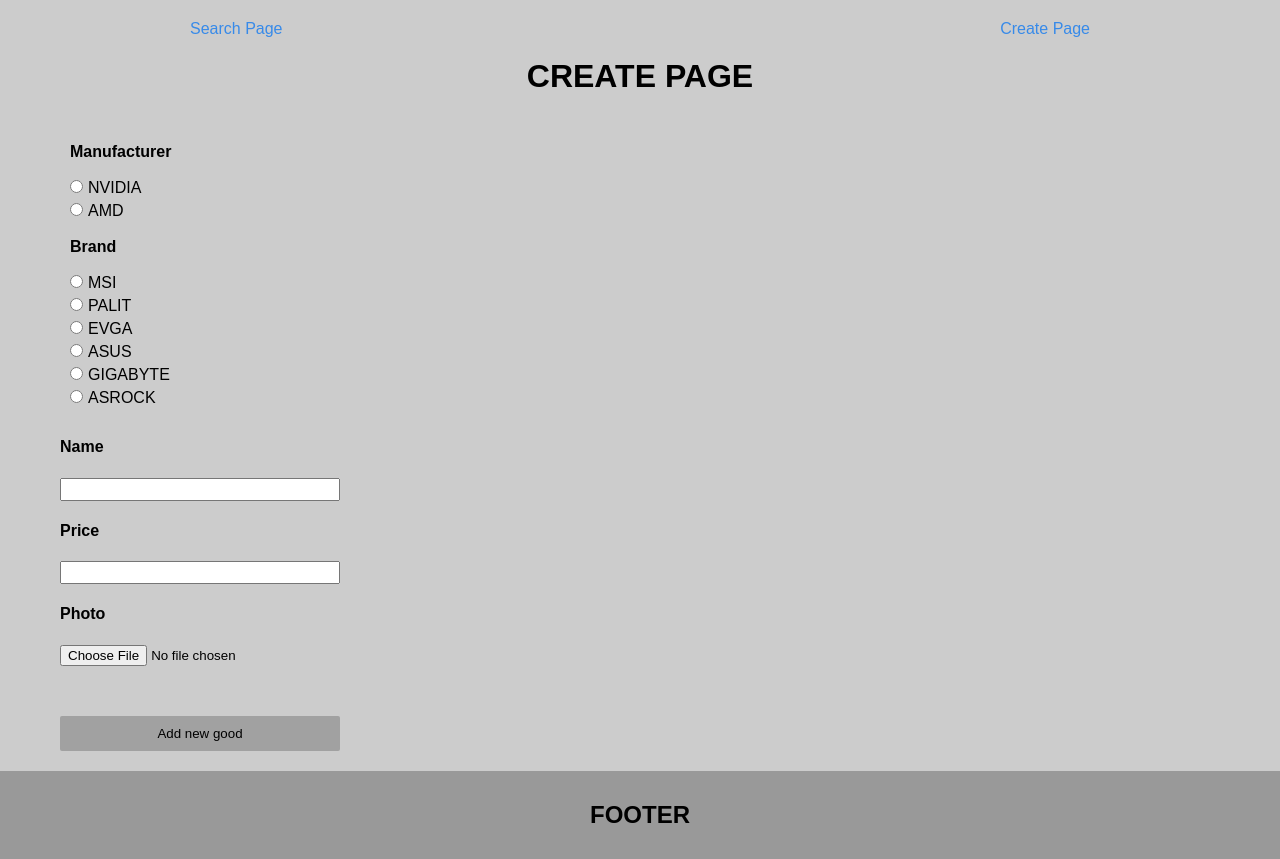
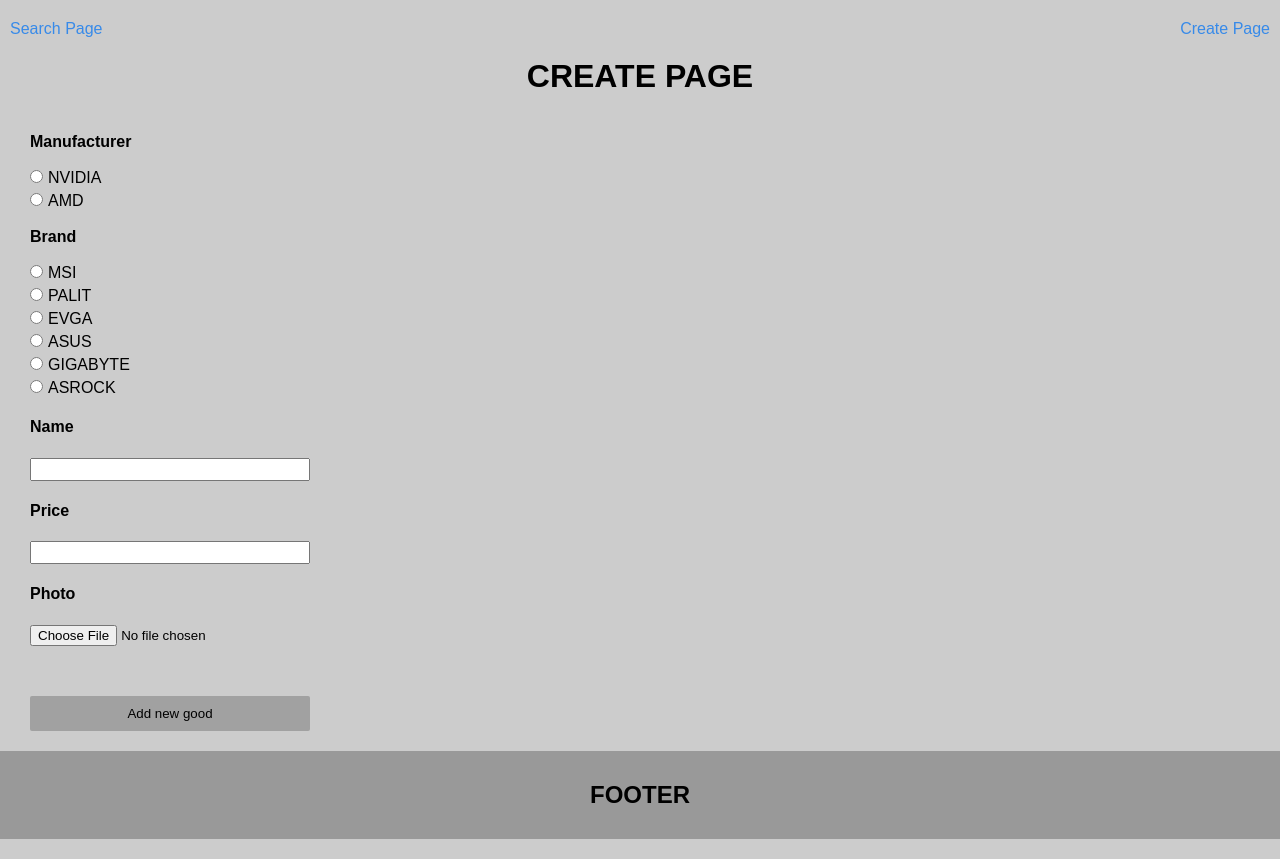
Before and after one commit to Fpsska/SmartDesign-Task, a React (Create React App) app: page /SmartDesign-Task/createpage in a window 1280 px wide. Built offline with nearby package versions, Linux system fonts and the light colour scheme; no server answers.

Commit message:
feat: add parent div  for form HTML-el in SearchPage.jsx & add logic of setting dynamic class for aside HTML-el

```diff
--- a/src/assets/scss/media.scss
+++ b/src/assets/scss/media.scss
@@ -12,7 +12,7 @@
         order: 1;
         width: 100%;
     }
-    .filter {
+    .aside {
         width: 100%;
     }
     .filter__column {
--- a/src/assets/scss/style.scss
+++ b/src/assets/scss/style.scss
@@ -17,6 +17,7 @@
     margin: 0;
     padding: 0;
     position: relative;
+    overflow: hidden;
 }
 
 ul,
@@ -57,16 +58,16 @@
 }
 
 .container {
-    max-width: 1220px;
+    max-width: 1360px;
+    padding: 0 10px;
     margin: 0 auto;
-    padding: 0 10px;
     height: 100%;
 }
-.container--small {
-    @extend .container;
-    max-width: 920px;
-    padding: 0 10px;
-}
+// .container--small {
+//     @extend .container;
+//     max-width: 920px;
+//     padding: 0 10px;
+// }
 
 .title {
     margin: 0;
@@ -94,8 +95,7 @@
     &__list {
         display: flex;
         flex-wrap: wrap;
-        min-height: 550px;
-        max-height: 555px;
+        height: calc(100vh - 60px - 65px - 87px - 130px);
         overflow-y: scroll;
         flex-grow: 1;
     }
@@ -109,6 +109,7 @@
         margin: 50px 0 0 0;
         display: flex;
         align-items: flex-start;
+        position: relative;
     }
 }
 
@@ -128,3 +129,11 @@
         flex-direction: column;
     }
 }
+
+.aside {
+    position: relative;
+}
+.aside.absolute {
+    position: absolute;
+    right: 0;
+}
--- a/src/components/common/filtermenu/filtermenu.scss
+++ b/src/components/common/filtermenu/filtermenu.scss
@@ -1,8 +1,6 @@
 .filter {
     display: flex;
     flex-direction: column;
-    flex-grow: 0;
-    padding: 10px 0 10px 10px;
     margin: 0 0 0 auto;
     &__option {
         &:not(:last-child) {
--- a/src/components/pages/SearchPage.jsx
+++ b/src/components/pages/SearchPage.jsx
@@ -74,7 +74,8 @@
                 <CardList data={isFiltered ? filtederData : sortedItems} />
             }
           </div>
-          <form className="filter" action="" onSubmit={resetFilters} ref={filterForm}>
+          <div className={loading ? 'aside absolute' : 'aside'}>
+            <form className="filter" onSubmit={resetFilters} ref={filterForm}>
               <FilterMenu
                 loading={loading}
                 setManufacturer={setManufacturer}
@@ -85,6 +86,7 @@
           </div>
         </div>
       </div>
+    </div>
   );
 };
 
```
Lines whose indentation alone changed are shown as unchanged.
